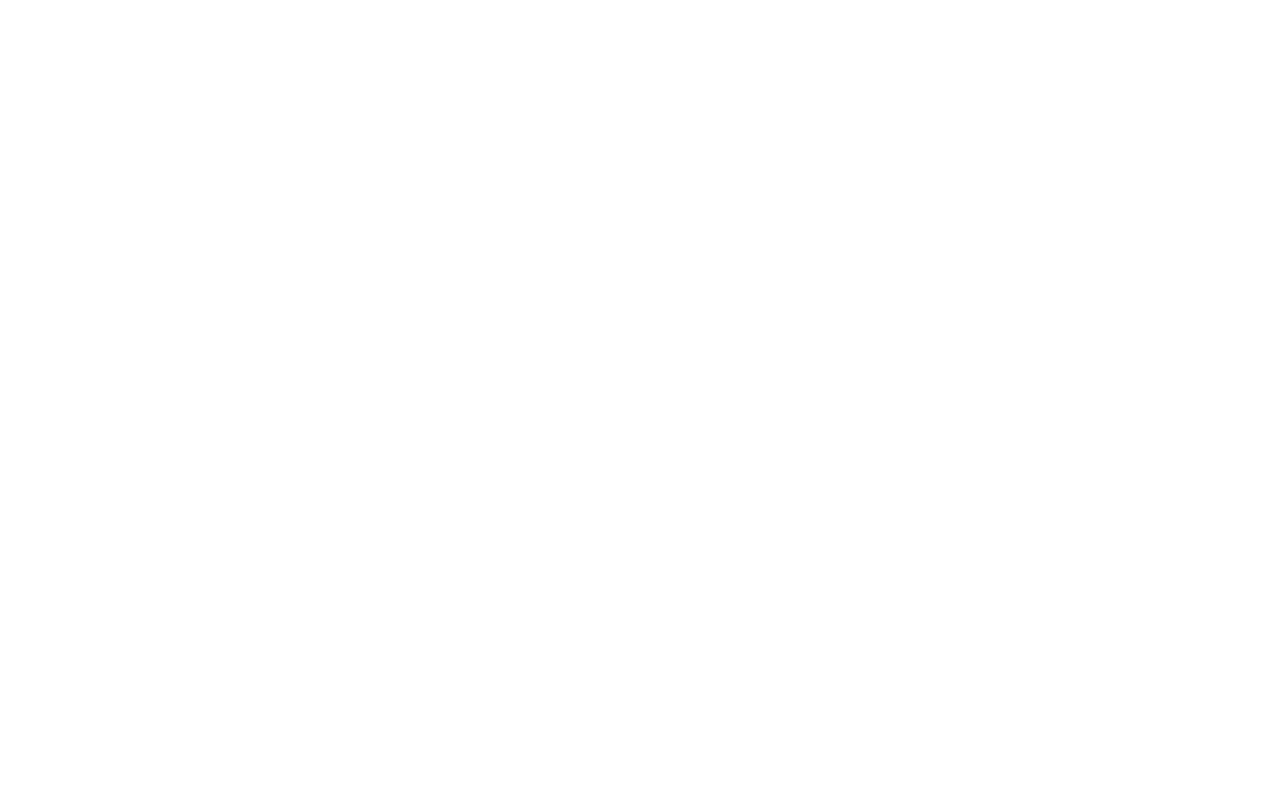
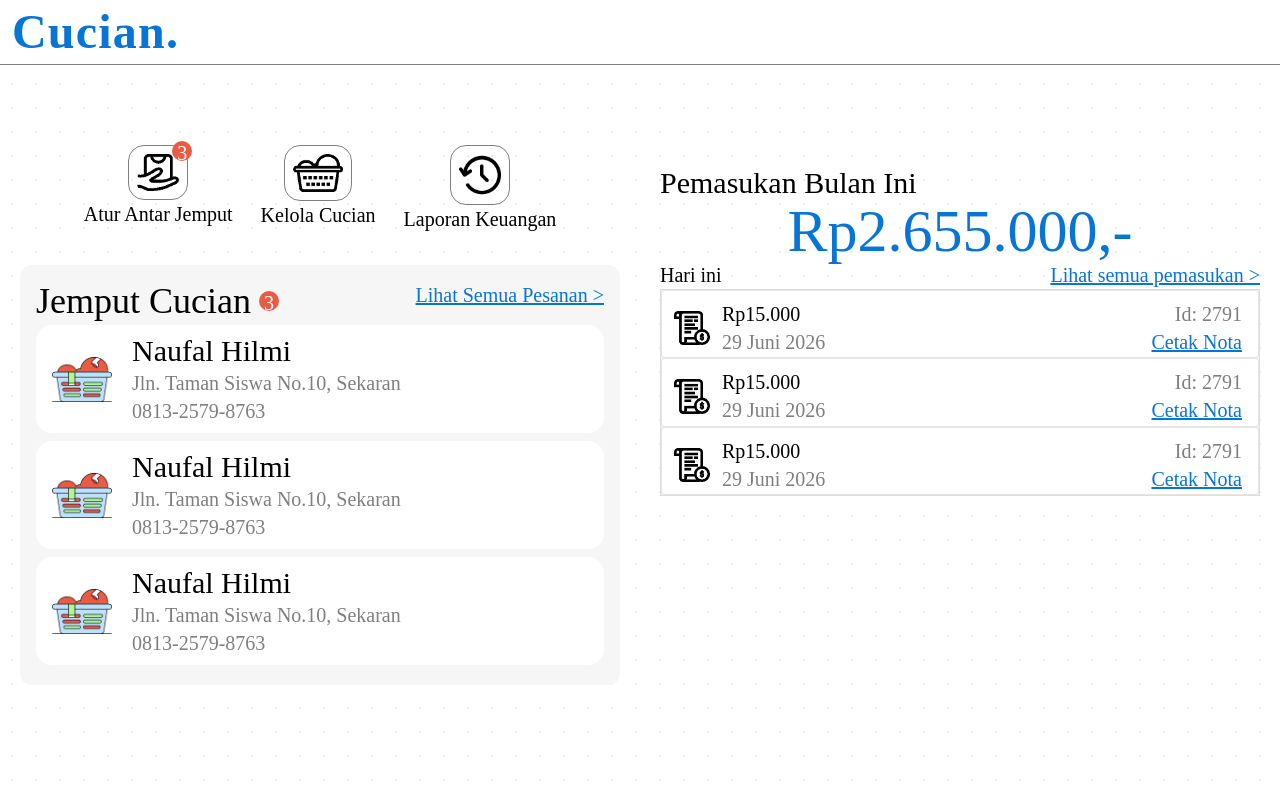
Before and after one commit to ddekhtml/laundry, a Vue app: page /admin in a window 1280 px wide. Before the commit this address had no page. Shown: the top 800 px of the page. Built offline with nearby package versions, Linux system fonts and the light colour scheme; a web font is replaced by a local one.

Commit message:
add admin landing page

```diff
--- /dev/null
+++ b/src/components/Keuangan.vue
@@ -0,0 +1,28 @@
+<script setup lang="ts">
+import Pemasukan from './Pemasukan.vue';
+
+</script>
+
+<template>
+    <div class="mt-5">
+        <div class="text-3xl">
+            Pemasukan Bulan Ini
+        </div>
+        <div class="text-6xl text-title text-center">
+            Rp2.655.000,-
+        </div>
+        <div class="flex flex-row justify-between text-xl">
+            <div>
+                Hari ini
+            </div>
+            <div class="underline text-title">
+                Lihat semua pemasukan >
+            </div>
+        </div>
+        <div class="w-full bg-second-bg min-h-50 border border-black/10">
+            <div v-for="n in 3" class="flex flex-col">
+                <Pemasukan />
+            </div>
+        </div>
+    </div>
+</template>
--- /dev/null
+++ b/src/components/Notif.vue
@@ -0,0 +1,18 @@
+<template>
+    <div class="w-full bg-white flex flex-row my-1 p-2 rounded-2xl">
+        <div class="place-content-center p-2 pr-5">
+            <img src="/src/assets/design/menunggu_penjemputan.png" alt="" class="w-15">
+        </div>
+        <div class="flex flex-col ">
+            <div class="text-3xl ">
+                Naufal Hilmi
+            </div>
+            <div class="text-xl text-line ">
+                Jln. Taman Siswa No.10, Sekaran
+            </div>
+            <div class="text-xl text-line ">
+                0813-2579-8763
+            </div>
+        </div>
+    </div>
+</template>
--- /dev/null
+++ b/src/components/Pemasukan.vue
@@ -0,0 +1,28 @@
+<template>
+  <div class="bg-white border border-black/10 flex flex-row rounded text-xl pt-2 items-center">
+
+    <div>
+      <img
+        src="/src/assets/icons/finance_report_icon.png"
+        alt=""
+        class="w-15 p-3"
+      >
+    </div>
+
+    <div class="flex flex-col">
+      <p>Rp15.000</p>
+      <p class="text-line">29 Juni 2026</p>
+    </div>
+
+    <div class="ml-auto pr-4 text-right">
+      <div class="text-line">
+        Id: 2791
+      </div>
+
+      <div class="text-title underline">
+        Cetak Nota
+      </div>
+    </div>
+
+  </div>
+</template>
--- a/src/main.js
+++ b/src/main.js
@@ -1,7 +1,7 @@
 import { createApp } from 'vue'
 import './style.css'
 import App from './App.vue'
-import { router } from './router'
+import  router  from './router'
 
 const app = createApp(App)
 app.use(router)
--- a/src/page/Home.vue
+++ b/src/page/Home.vue
@@ -1,5 +1,5 @@
 <script setup>
-    import { useRouter } from 'vue-router';
+    import { useRoute, useRouter } from 'vue-router';
     import Header from '../components/Header.vue';
     import GuestHome from '../components/home/GuestHome.vue';
     import { ref } from 'vue';
@@ -9,7 +9,8 @@
     function toRegister() {
         router.push('/register')
     }
-    const role=ref('user')
+    const route = useRoute()
+    const role = route.meta.role
 </script>
 <template>
   <div class="min-h-screen flex flex-col pattern-background">
--- a/src/page/admin/AdminLandingPage.vue
+++ b/src/page/admin/AdminLandingPage.vue
@@ -1,9 +1,76 @@
 <script setup>
+import { ref } from 'vue';
+import Header from '../../components/Header.vue';
+import Notif from '../../components/Notif.vue';
+import Keuangan from '../../components/Keuangan.vue';
+const notif = ref(3)
 
 </script>
 <template>
-    <div>
+    <div class="min-h-screen flex flex-col pattern-background ">
 
+        <Header />
+        <div class="grid grid-rows-2 md:grid-cols-2 mt-10 md:mt-15 xl:mt-20 mx-5 gap-5 md:gap-10">
+            <div class="flex-col flex">
+                <div class="flex flex-row justify-center gap-7 mb-8 text-xl">
+                    <div class="flex flex-col items-center ">
+
+                        <div class="relative">
+                            <img
+                                src="/src/assets/icons/antar_jemput_icon.png"
+                                class="w-15 p-2 rounded-2xl border border-line"
+                            >
+
+
+                            <div class="absolute -top-1 -right-1 bg-button text-white text-xl pt-1 w-5 h-5 rounded-full flex items-center justify-center">
+                                {{ notif }}
+                            </div>
+                        </div>
+
+                        <div class="text-center">
+                            Atur Antar Jemput
+                        </div>
+
+                    </div>
+                    <div class="flex flex-col items-center">
+                        <img src="/src/assets/icons/cucian_icon.png" alt="" class="w-17 p-2 rounded-2xl  border border-line">
+                        <div class="text-center">
+                            Kelola Cucian
+                        </div>
+                    </div>
+                    <div class="flex flex-col items-center">
+                        <img src="/src/assets/icons/history.png" alt="" class="w-15 p-2 rounded-2xl  border border-line">
+                        <div class="text-center ">
+                            Laporan Keuangan
+                        </div>
+                    </div>
+                </div>
+                <div class=" w-full  h-fit min-h-50 p-4 bg-second-bg rounded-xl">
+                   <div class="flex flex-col">
+                     <div class="flex flex-row gap-2 ">
+                        <div class="place-self-center flex flex-row gap-2 ">
+                            <div class="text-4xl">
+                                Jemput Cucian
+                            </div>
+                            <div class=" bg-button text-white  text-md text-center text-xl pt-1 w-5 h-5 rounded-full flex items-center justify-center place-self-center">
+                                {{ notif }}
+                            </div>
+                        </div>
+                        <div class="text-xl text-title underline ml-auto ">
+                            Lihat Semua Pesanan >
+                        </div>
+                    </div>
+                        <div v-for="n in notif">
+                            <Notif />
+                        </div>
+                    </div>
+                </div>
+            </div>
+            <div>
+                <Keuangan />
+            </div>
+
+        </div>
     </div>
 </template>
 
--- a/src/router/index.js
+++ b/src/router/index.js
@@ -1,21 +1,56 @@
 import { createRouter, createWebHistory } from "vue-router";
+
 import Home from "../page/Home.vue";
 import Register from "../page/Register.vue";
 import Login from "../page/Login.vue";
+import AdminLandingPage from "../page/admin/AdminLandingPage.vue";
+function getUser() {
+    return {
+        role: 'admin'
+        // role: 'user'
+        // role: 'guest'
+    }
+}
 
-export const router = createRouter({ routes:[
+const router = createRouter({
+    history: createWebHistory(),
+
+    routes: [
         {
             path: '/',
-        component: Home
+            component: Home,
+            meta: {
+                requiresAuth: false
+            }
         },
         {
-        path:'/register',
+            path:'/admin',
+            component: AdminLandingPage,
+            meta: {
+                requiresAdmin: true
+            }
+        },
+        {
+            path: '/register',
             component: Register
-    }, {
-        path:'/login',
+        },
+
+        {
+            path: '/login',
             component: Login
         }
-],
-history: createWebHistory()
+    ]
+})
+router.beforeEach((to, from, next) => {
+    const user = getUser()
+    if (to.meta.requiresAdmin && user.role !== 'admin') {
+        return next('/')
     }
-)
+    if (to.path === '/' && user.role === 'admin') {
+        return next('/admin')
+    }
+
+    next()
+})
+
+export default router
--- a/src/style.css
+++ b/src/style.css
@@ -16,7 +16,7 @@
   --color-button : #EA5B45;
   --color-body: #000000;
   --color-main-bg: #FFFFFF;
-  --color-second-bg: #F5F5F5;
+  --color-second-bg: #F6f6f6;
   --font-dongle: "Dongle";
   --font-lexend: 'Lexend';
   --color-line: #7f7f7f;
```
Lines whose indentation alone changed are shown as unchanged.
